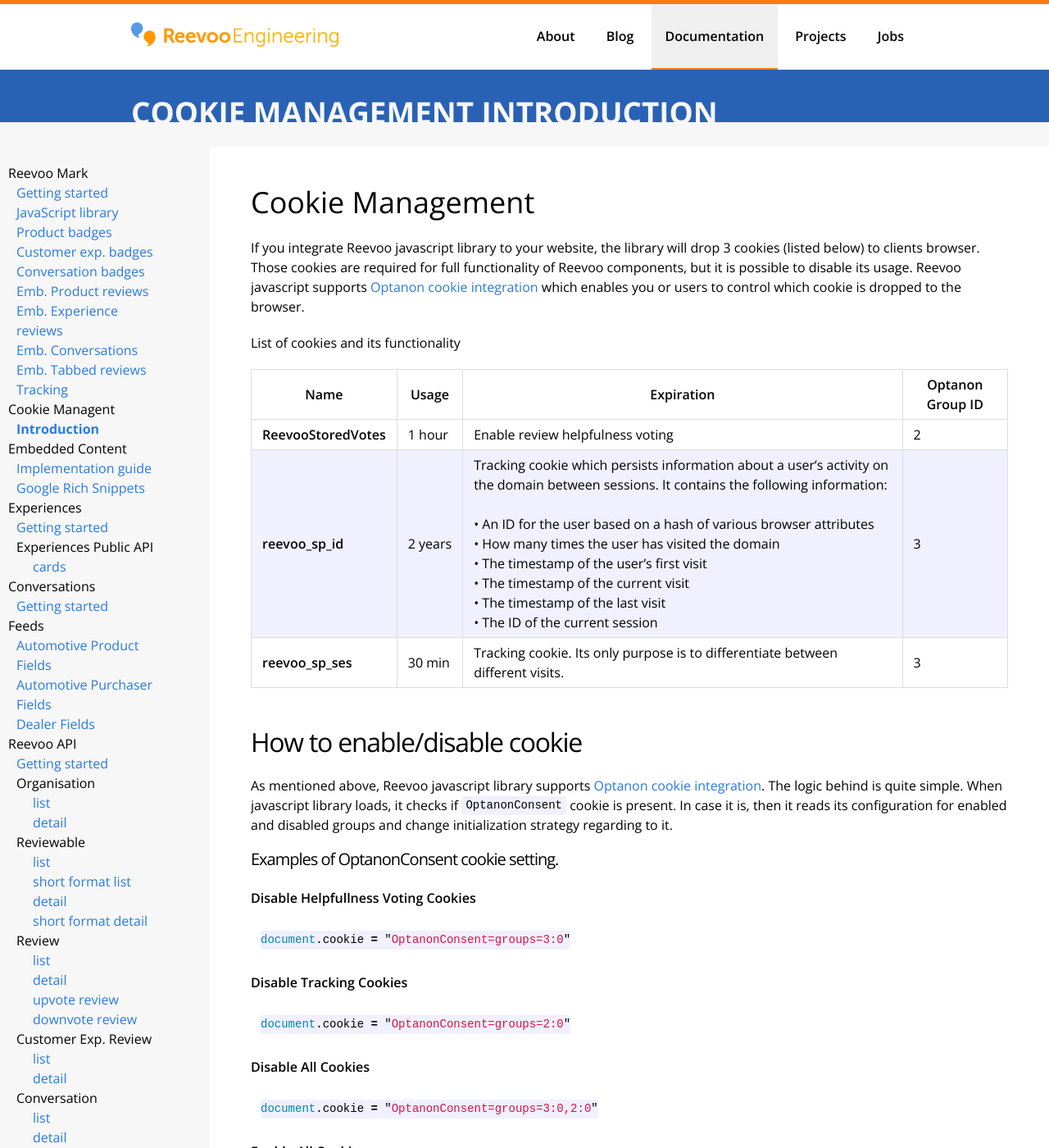
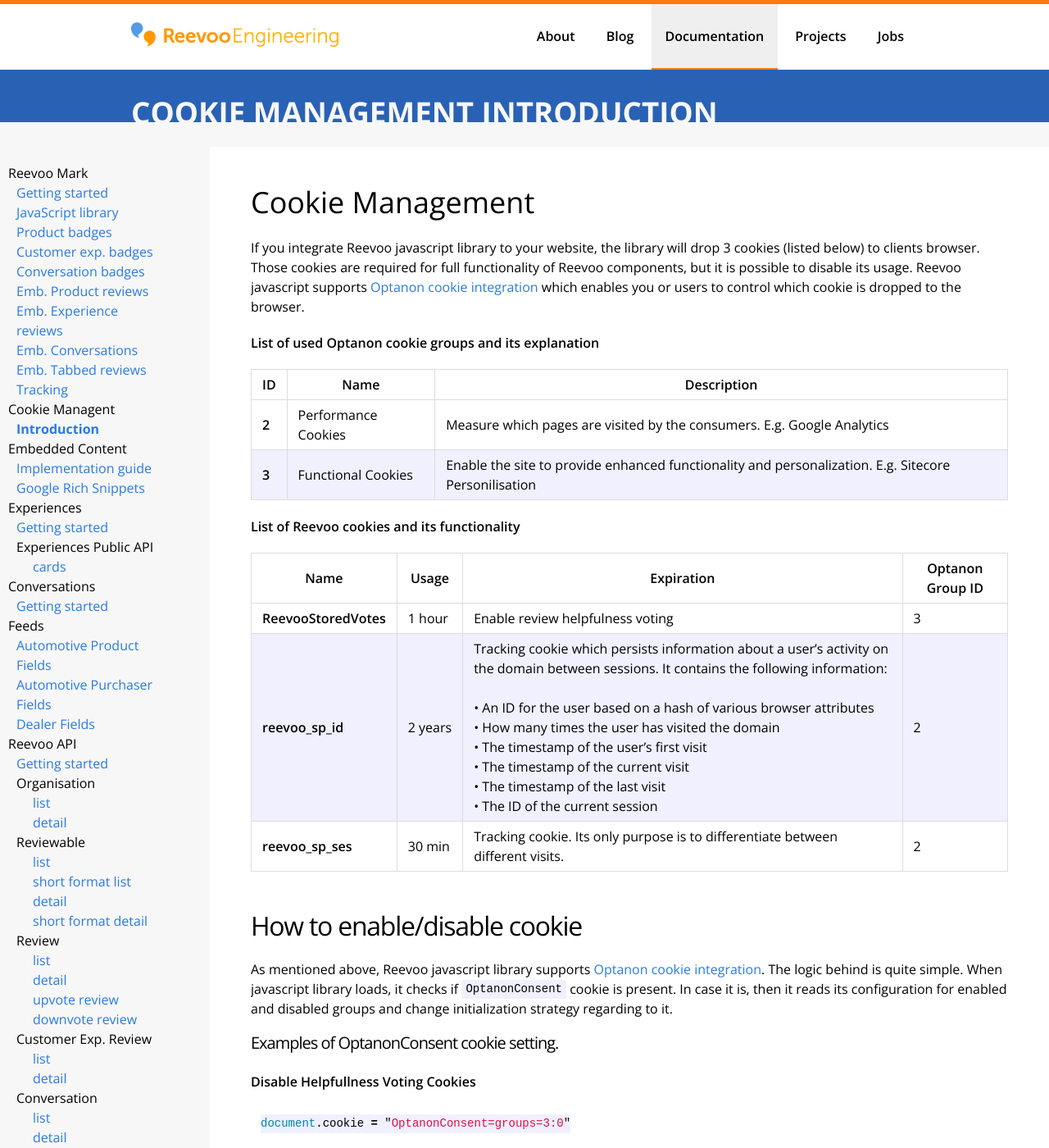
Before and after one commit to reevoo/reevoo.github.io, a Jekyll site: the page built from docs/cookie-management/introduction.markdown, in a window 1280 px wide and 1400 px high. Shown: the whole window at 82% size. Built offline with Jekyll 4.4.1, drawn with Linux system fonts in a browser that asks for light colours.

Commit message:
Add list of optanon cookie groups

```diff
--- a/docs/cookie-management/introduction.markdown
+++ b/docs/cookie-management/introduction.markdown
@@ -13,14 +13,23 @@
 Reevoo javascript supports [Optanon cookie integration](https://www.cookielaw.org/) which enables you or users to control which
 cookie is dropped to the browser.
 
-List of cookies and its functionality
+**List of used Optanon cookie groups and its explanation**
+
+{: .documentation-table}
+| ID | Name  | Description |
+|------------------|---------------|-------------|
+| 2 | Performance Cookies | Measure which pages are visited by the consumers. E.g. Google Analytics |
+| 3 | Functional Cookies | Enable the site to provide enhanced functionality and personalization. E.g. Sitecore Personilisation |
+
+
+**List of Reevoo cookies and its functionality**
 
 {: .documentation-table}
 | Name | Usage  | Expiration | Optanon Group ID |
 |------------------|---------------|-------------|
-| ReevooStoredVotes | 1&nbsp;hour | Enable review helpfulness voting | 2 |
-| reevoo_sp_id | 2&nbsp;years | Tracking cookie which persists information about a user's activity on the domain between sessions. It contains the following information: <br/> <br/> &bull; An ID for the user based on a hash of various browser attributes <br/> &bull; How many times the user has visited the domain <br/> &bull; The timestamp of the user's first visit <br/> &bull; The timestamp of the current visit <br/> &bull; The timestamp of the last visit <br/> &bull; The ID of the current session | 3 |
-| reevoo_sp_ses | 30&nbsp;min | Tracking cookie. Its only purpose is to differentiate between different visits. | 3 |
+| ReevooStoredVotes | 1&nbsp;hour | Enable review helpfulness voting | 3 |
+| reevoo_sp_id | 2&nbsp;years | Tracking cookie which persists information about a user's activity on the domain between sessions. It contains the following information: <br/> <br/> &bull; An ID for the user based on a hash of various browser attributes <br/> &bull; How many times the user has visited the domain <br/> &bull; The timestamp of the user's first visit <br/> &bull; The timestamp of the current visit <br/> &bull; The timestamp of the last visit <br/> &bull; The ID of the current session | 2 |
+| reevoo_sp_ses | 30&nbsp;min | Tracking cookie. Its only purpose is to differentiate between different visits. | 2 |
 
 
 ## How to enable/disable cookie
```
